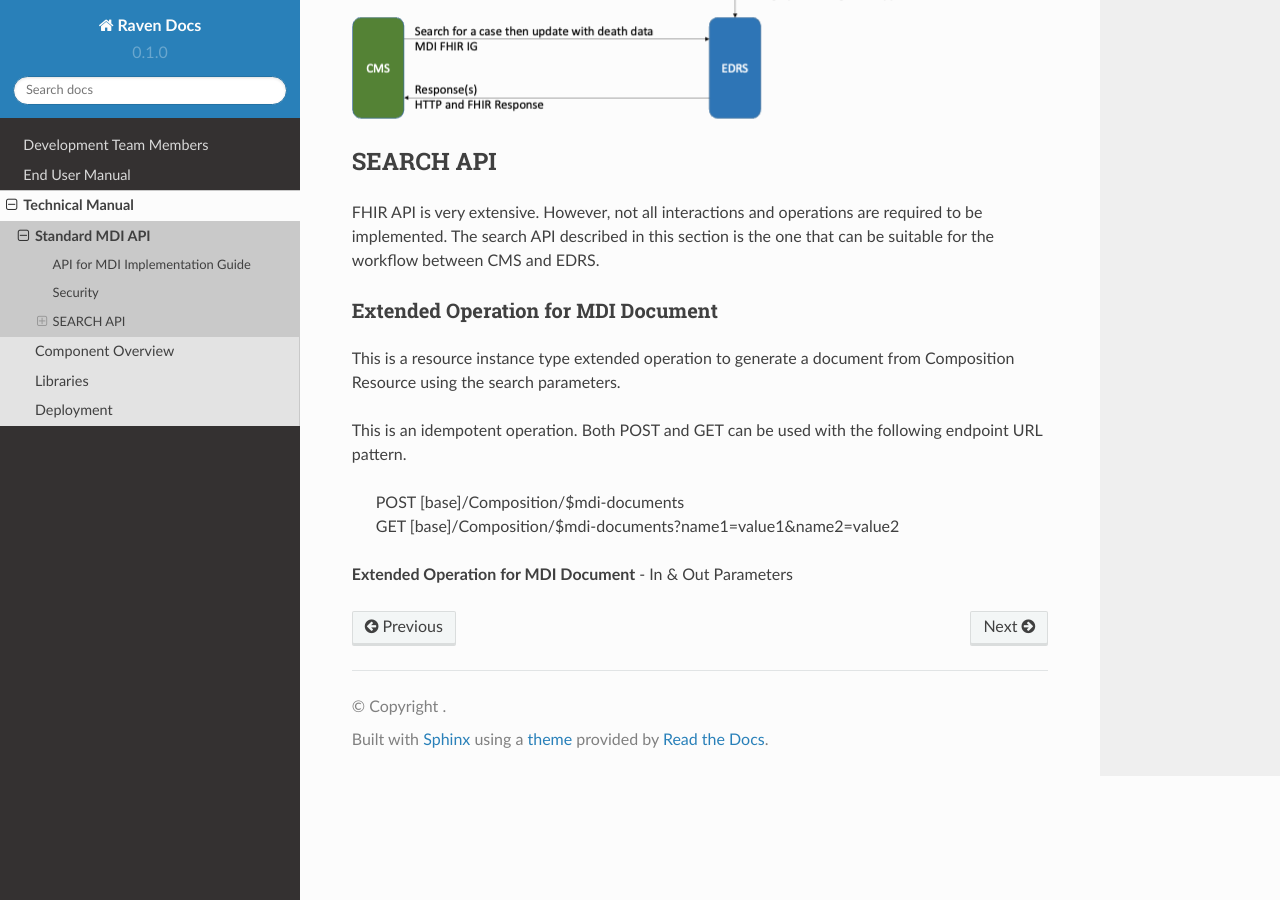
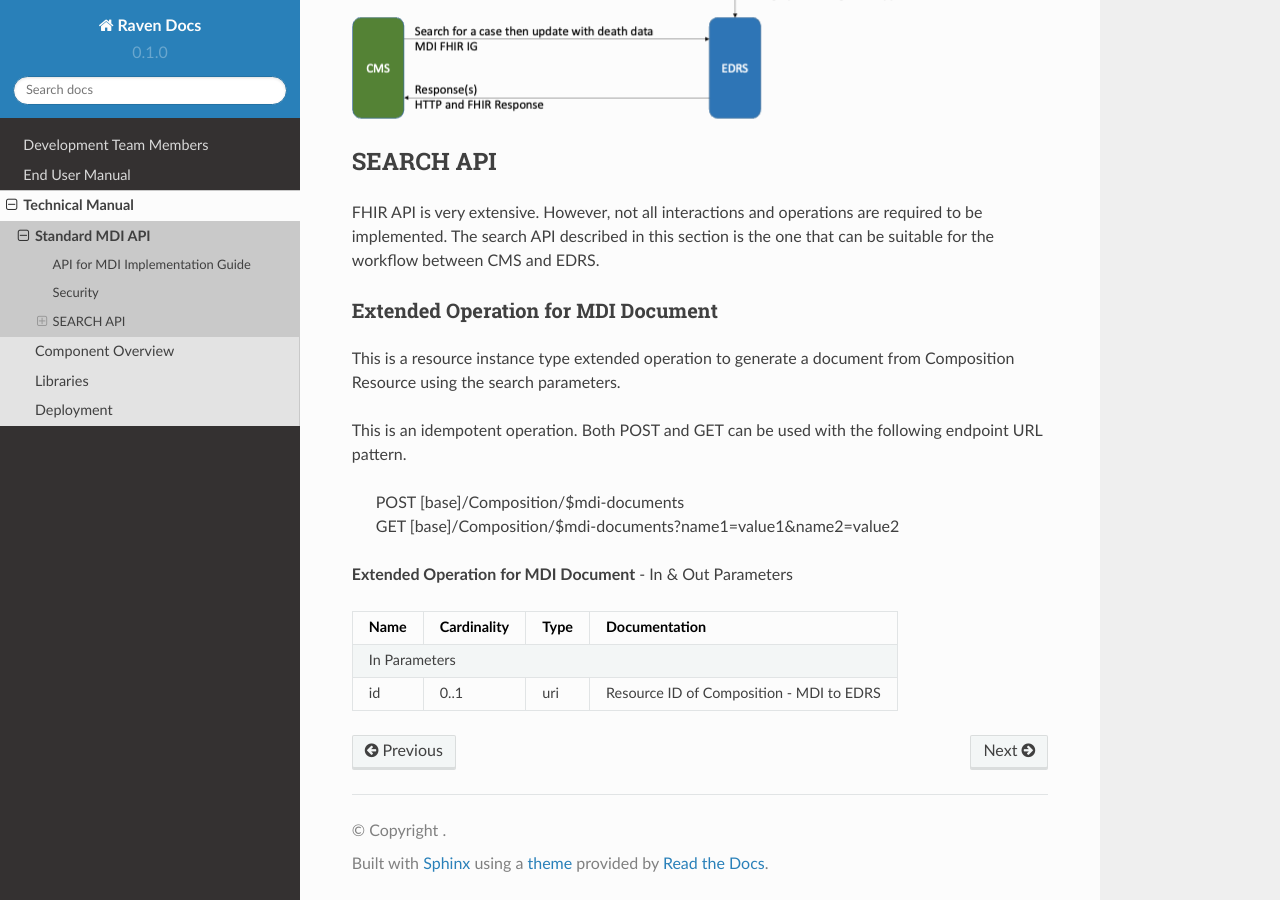
Before and after one commit to MortalityReporting/RavenDocs, a Sphinx documentation site: the page built from docs/source/technicalManual/mdiApi.rst, in a window 1280 px wide and 900 px high, scrolled down 1075 px. Built offline with Sphinx 7.4.7 and the Read the Docs theme 2.0.0, drawn with Linux system fonts in a browser that asks for light colours.

Commit message:
Update mdiApi.rst

```diff
--- a/docs/source/technicalManual/mdiApi.rst
+++ b/docs/source/technicalManual/mdiApi.rst
@@ -58,6 +58,15 @@ This is an idempotent operation. Both POST and GET can be used with the followin
 
 **Extended Operation for MDI Document** - In & Out Parameters
 
++------+-------------+------+---------------+--------------------------+
+| Name | Cardinality | Type | Documentation                            |
++======+=============+======+===============+==========================+
+| In Parameters                                                        |
++------+-------------+------+------------------------------------------+
+| id   | 0..1        | uri  | Resource ID of Composition - MDI to EDRS |
++------+-------------+------+------------------------------------------+
+
+
 .. flat-table::
    :header-rows: 1
    * - Name
```
